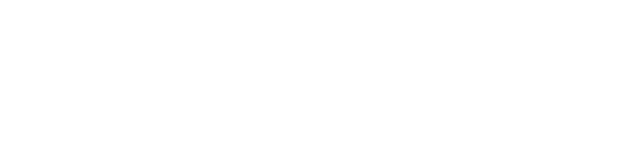
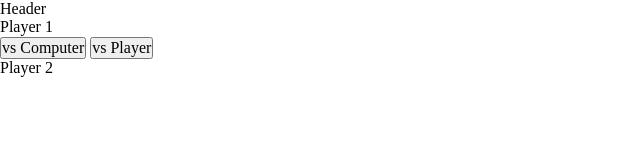
Before and after one commit to ivan-mangulabnan/battleship, a website built with webpack: page src/index.html in a window 1280 px wide. Shown: the whole page, without its empty margins (0-640 px from the left). Built offline with nearby package versions, Linux system fonts and the light colour scheme.

Commit message:
Feat <index.html>: create boards

```diff
--- a/src/index.html
+++ b/src/index.html
@@ -6,6 +6,30 @@
   <title>Battleship by Ivan Mangulabnan</title>
 </head>
 <body>
-
+  <div id="main" class="main">
+    <header>
+      <p>Header</p>
+    </header>
+    <div id="content" class="content">
+      <div id="boards" class="boards">
+        <div id="playerOne" class="player">
+          <p class="name">Player 1</p>
+          <div id="pOneBoard" class="board">
+            <!-- board cells here -->
+          </div>
+        </div>
+        <div id="modes" class="modes">
+          <button type="button">vs Computer</button>
+          <button type="button">vs Player</button>
+        </div>
+        <div id="playerTwo" class="player">
+          <p class="name">Player 2</p>
+          <div id="pTwoBoard" class="board">
+            <!-- board cells here -->
+          </div>
+        </div>
+      </div>
+    </div>
+  </div>
 </body>
 </html>
```
